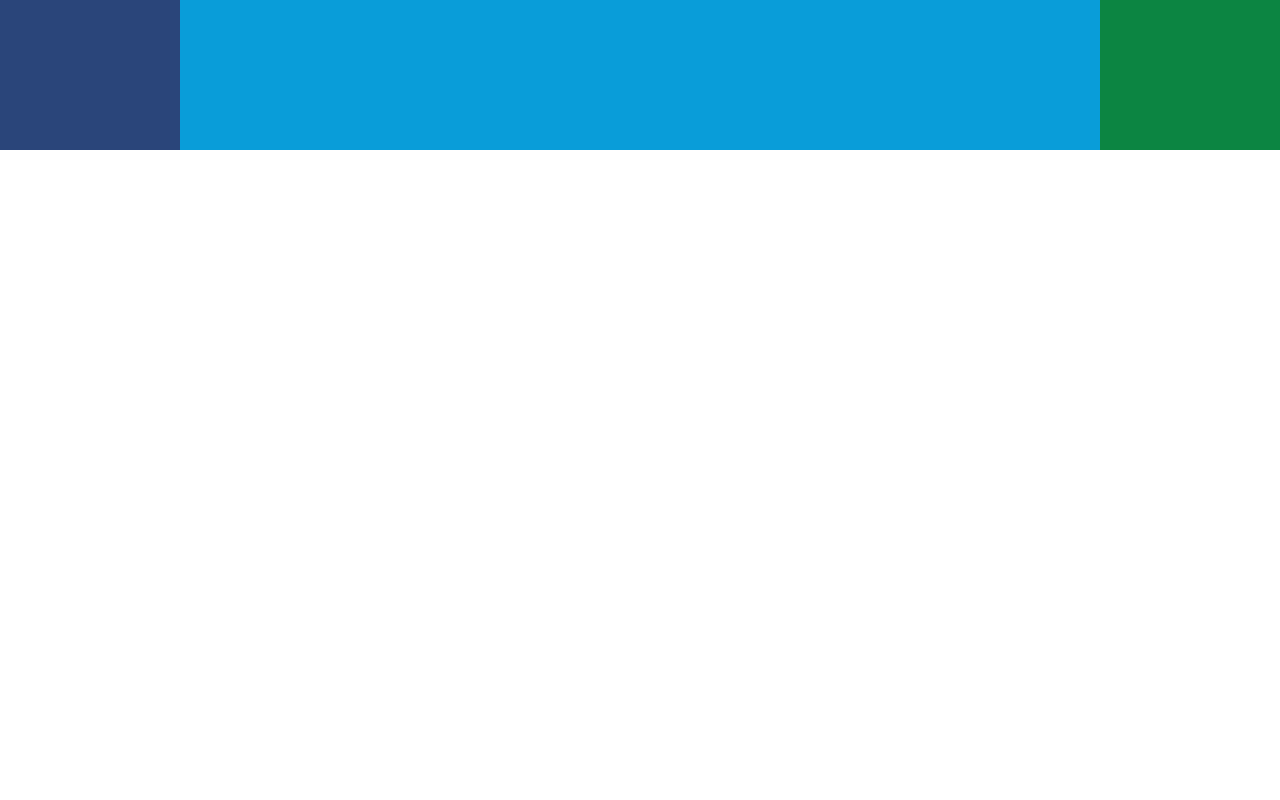
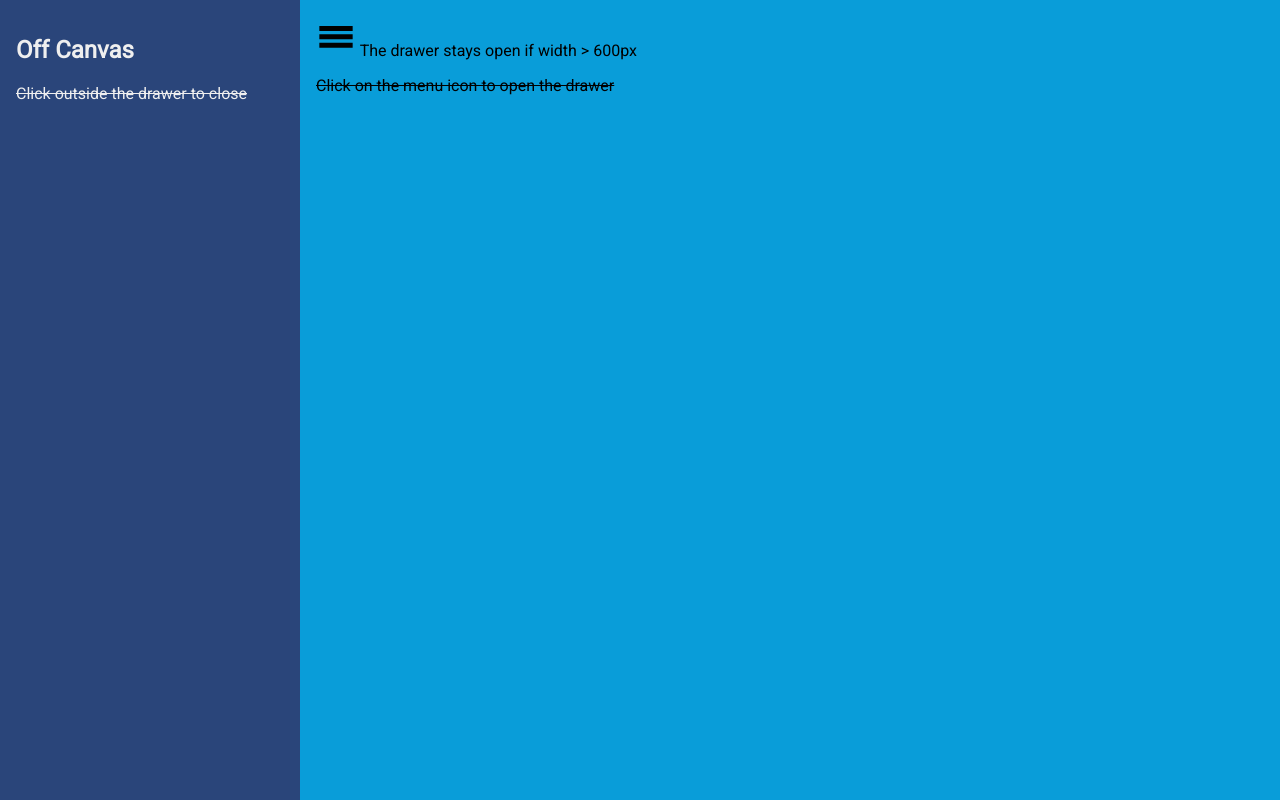
Before and after one commit to petele/Udacity-RWDF, a plain HTML site: page pattern-off-canvas.html in a window 1280 px wide. Drawn offline with Linux system fonts and the light colour scheme.

Commit message:
off-canvas

```diff
--- a/pattern-off-canvas.html
+++ b/pattern-off-canvas.html
@@ -1,4 +1,4 @@
-<!DOCTYPE html>
+<!doctype html>
 <html lang="en">
   <head>
     <meta charset="utf-8">
@@ -7,128 +7,110 @@
     <link rel="stylesheet" type="text/css" href="patterns.css">
     <style type="text/css">
 
-      body {
-        overflow-x: hidden;
+      html, body {
+        height: 100%;
+        width: 100%;
+      }
+      a#menu svg {
+        width: 40px;
+        fill: #000;
+      }
+      nav, main {
+        padding: 1em;
+        box-sizing: border-box;
+      }
+      main {
+        width: 100%;
+        height: 100%;
       }
 
-      .container {
-        display: block;
+
+      /*
+       * Off-canvas layout styles.
+       */
+
+      /* Since we're mobile-first, by default, the drawer is hidden. */
+      nav {
+        width: 300px;
+        height: 100%;
+        position: absolute;
+        /* This trasform moves the drawer off canvas. */
+        -webkit-transform: translate(-300px, 0);
+        transform: translate(-300px, 0);
+        /* Optionally, we animate the drawer. */
+        transition: transform 0.3s ease;
+      }
+      nav.open {
+        -webkit-transform: translate(0, 0);
+        transform: translate(0, 0);
       }
 
-      .dark_blue, .green {
-        position: absolute;
-        width: 250px;
-        height: 100%;
+      /* If there is enough space (> 600px), we keep the drawer open all the time. */
+      @media (min-width: 600px) {
 
-        /*
-          This is a trick to improve performance on newer versions of Chrome
-          #perfmatters
-        */
-        -webkit-backface-visibility: hidden;
-        backface-visibility: hidden;
+        /* We open the drawer. */
+        nav {
+          position:relative;
+          -webkit-transform: translate(0, 0);
+          transform: translate(0, 0);
+        }
 
-        -webkit-transition: -webkit-transform 0.4s ease-out;
-        transition: transform 0.4s ease-out;
-
-        z-index: 1;
-      }
-
-      .dark_blue {
-        /*
-        Using translate3d as a trick to improve performance on older versions of Chrome
-        See: http://aerotwist.com/blog/on-translate3d-and-layer-creation-hacks/
-        #perfmatters
-        */
-        -webkit-transform: translate(-250px,0);
-        transform: translate(-250px,0);
-      }
-
-      .light_blue {
-        width: 100%;
-        position: absolute;
-      }
-
-      .green {
-        left: 100%;
-      }
-
-      .dark_blue.open {
-        -webkit-transform: translate(0,0);
-        transform: translate(0,0);
-      }
-
-      .green.open {
-        -webkit-transform: translate(-250px,0);
-        transform: translate(-250px,0);
-      }
-
-      @media (min-width: 500px) {
-        /* If the screen is wider then 500px, use Flexbox */
-        .container {
+        /* We use Flexbox on the parent. */
+        body {
           display: -webkit-flex;
           display: flex;
           -webkit-flex-flow: row nowrap;
           flex-flow: row nowrap;
         }
-        .dark_blue {
-          position: relative;
-          -webkit-transition: none 0s ease-out;
-          transition: none 0s ease-out;
-          -webkit-transform: translate(0,0);
-          transform: translate(0,0);
-        }
-        .light_blue {
-          position: static;
+
+        main {
+          width: auto;
+          /* Flex-grow streches the main content to fill all available space. */
+          flex-grow: 1;
         }
       }
 
-      @media (min-width: 800px) {
-        body {
-          overflow-x: auto;
+      /* If there is space (> 800px), we keep the drawer open by default. */
+      @media (min-width: 600px) {
+        main > #menu:after {
+          content: 'The drawer stays open if width > 600px';
         }
-        .green {
-          position: relative;
-          left: auto;
-          -webkit-transition: none 0s ease-out;
-          transition: none 0s ease-out;
-          -webkit-transform: translate(0,0);
-          transform: translate(0,0);
+        main p, nav p {
+          text-decoration: line-through;
         }
       }
 
     </style>
   </head>
   <body>
-    <div class="container">
-      <div class="box dark_blue" id="left"></div>
-      <div class="box light_blue" id="main"></div>
-      <div class="box green" id="right"></div>
-    </div>
+    <nav id="drawer" class="dark_blue">
+      <h2>Off Canvas</h2>
+      <p>Click outside the drawer to close</p>
+    </nav>
 
-    <script type="text/javascript">
-      var position = 0;
-      var mainPanel = document.getElementById("main");
-      var leftDrawer = document.getElementById("left");
-      var rightDrawer = document.getElementById("right");
+    <main class="light_blue">
+      <a id="menu">
+        <svg xmlns="http://www.w3.org/2000/svg" viewBox="0 0 24 24">
+          <path d="M2 6h20v3H2zm0 5h20v3H2zm0 5h20v3H2z"/>
+        </svg>
+      </a>
+      <p>Click on the menu icon to open the drawer</p>
+    </main>
 
-      function toggle(evt) {
-        position++;
-        if (position % 3 == 0) {
-          leftDrawer.classList.remove("open");
-          rightDrawer.classList.remove("open");
-        } else if (position % 3 == 1) {
-          leftDrawer.classList.add("open");
-          rightDrawer.classList.remove("open");
-        } else {
-          leftDrawer.classList.remove("open");
-          rightDrawer.classList.add("open");
-        }
-      }
+    <script>
+      /*
+       * Open the drawer when the menu ison is clicked.
+       */
+      var menu = document.querySelector('#menu');
+      var main = document.querySelector('main');
+      var drawer = document.querySelector('#drawer');
 
-      mainPanel.addEventListener("click", toggle);
-      leftDrawer.addEventListener("click", toggle);
-      rightDrawer.addEventListener("click", toggle);
+      menu.addEventListener('click', function(e) {
+        drawer.classList.toggle('open');
+        e.stopPropagation();
+      });
+      main.addEventListener('click', function() {
+        drawer.classList.remove('open');
+      });
 
     </script>
-  </body>
-</html>
--- a/patterns.css
+++ b/patterns.css
@@ -20,6 +20,7 @@ body {
 
 .dark_blue {
   background-color: #2A457A;
+  color: #efefef;
 }
 
 .light_blue {
```
